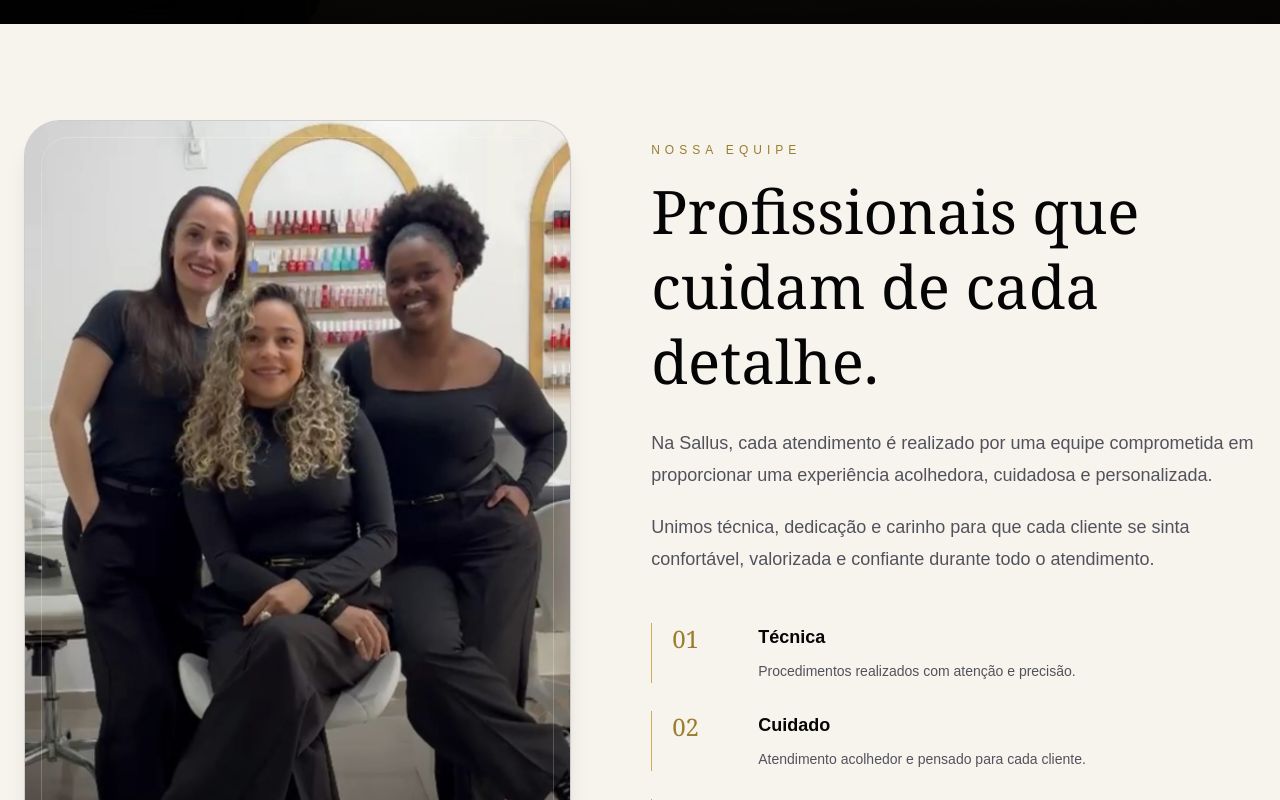
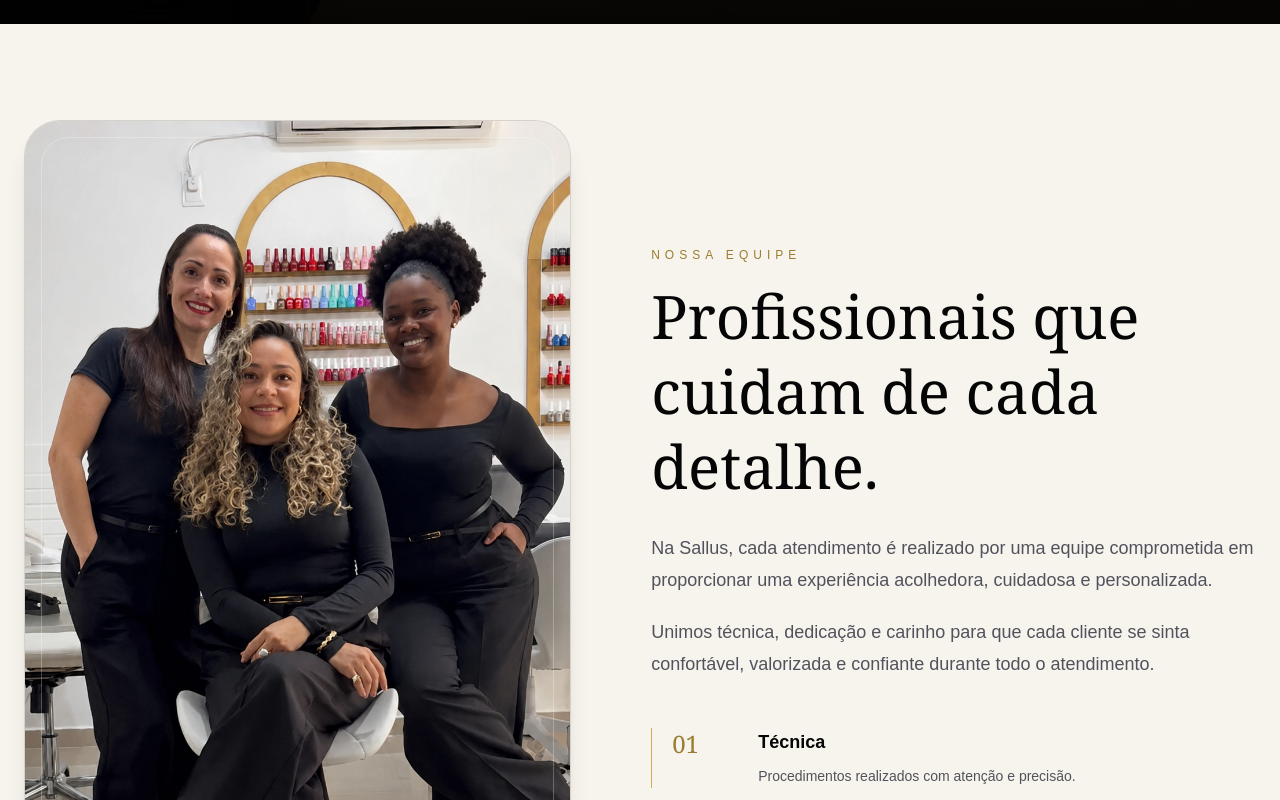
Before and after one commit to gabilouisemkt/sallus-site, a Next.js app: page / in a window 1280 px wide. Shown: the part 2780-3580 px from the top of the page. Built offline with nearby package versions, Linux system fonts and the light colour scheme; a web font is replaced by a local one.

Commit message:
Atualiza foto da equipe

```diff
--- a/app/components/Team.tsx
+++ b/app/components/Team.tsx
@@ -25,23 +25,24 @@ export default function Team() {
       className="bg-[#F7F4EE] px-6 py-24 text-[#050505]"
     >
       <div className="mx-auto grid max-w-7xl items-center gap-14 lg:grid-cols-[0.95fr_1.05fr] lg:gap-20">
-        {/* Foto da equipe */}
-        <div className="relative min-h-[580px] overflow-hidden rounded-[36px] border border-black/10 bg-zinc-200 shadow-xl sm:min-h-[680px] lg:min-h-[760px]">
+        {/* FOTO DA EQUIPE SEM CORTE */}
+        <div className="relative w-full overflow-hidden rounded-[36px] border border-black/10 bg-[#EEEAE2] shadow-xl">
           <Image
-            src="/images/equipenova.jpeg"
+            src="/images/EQUIPE.png"
             alt="Equipe da Sallus Esmalteria"
-            fill
+            width={1200}
+            height={1600}
+            priority
             sizes="(max-width: 1024px) 100vw, 45vw"
-            className="object-cover"
-            style={{ objectPosition: "center 18%" }}
+            className="h-auto w-full object-contain"
           />
 
-          <div className="pointer-events-none absolute inset-0 bg-gradient-to-t from-black/35 via-transparent to-transparent" />
+          <div className="pointer-events-none absolute inset-0 bg-gradient-to-t from-black/15 via-transparent to-transparent" />
 
-          <div className="pointer-events-none absolute inset-4 rounded-[28px] border border-white/20" />
+          <div className="pointer-events-none absolute inset-4 rounded-[28px] border border-white/25" />
         </div>
 
-        {/* Texto */}
+        {/* TEXTO */}
         <div>
           <p className="mb-4 text-xs uppercase tracking-[5px] text-[#9A7D2E]">
             Nossa Equipe
```
Also changed, not shown: public/images/EQUIPE.png (added), public/images/equipenova.jpeg (deleted).
